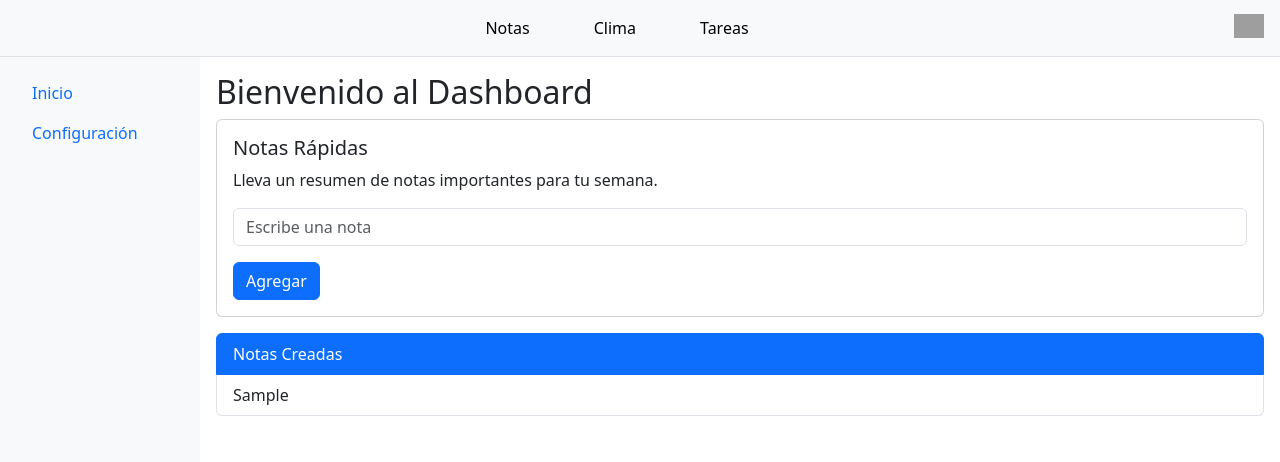
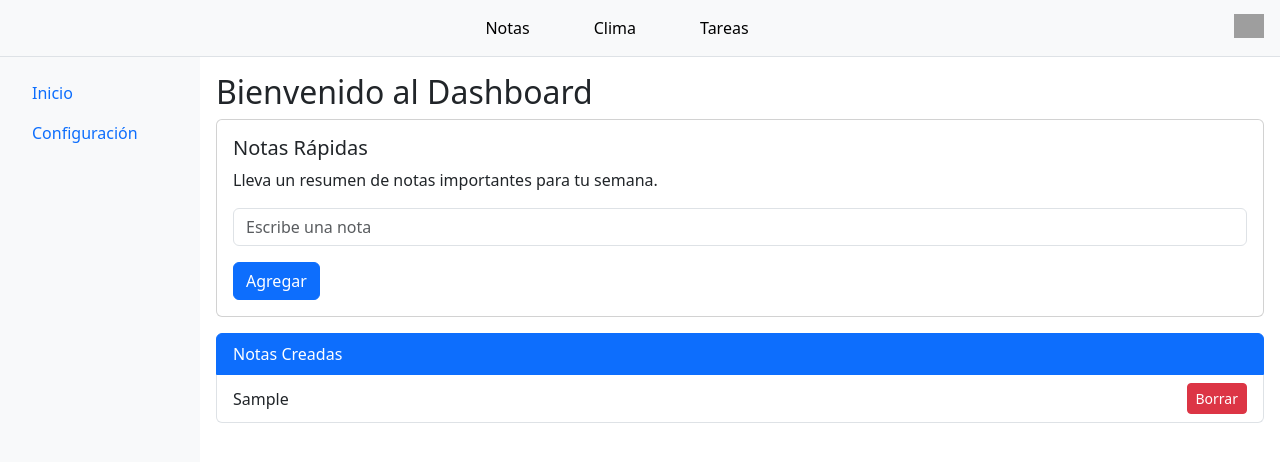
Before and after one commit to TheJonaCode/Personal-Dashboard, a React (Vite) app: page / in a window 1280 px wide. Both pictures are taken after typing "Sample" into the empty fields and a click on the button "Agregar". Shown: the top 462 px of the page. Built offline with nearby package versions, Linux system fonts and the light colour scheme; grey boxes are pictures that could not be loaded.

Commit message:
eliminar nota

```diff
--- a/src/components/Notas.jsx
+++ b/src/components/Notas.jsx
@@ -25,6 +25,13 @@ function Notas() {
     setNota("");
   };
 
+  const borrarNota = (index) => {
+  const nuevasNotas = [...listaNotas];
+  nuevasNotas.splice(index, 1);
+  setListaNotas(nuevasNotas);
+};
+
+
   return (
     <div>
       <div className="card">
@@ -36,10 +43,15 @@ function Notas() {
   </div>
 </div>
 
-      <ul className="list-group">
-        <li className=" mt-3 list-group-item active" aria-current="true">Notas Creadas</li>
-        {listaNotas.map((n, index) => (
-          <li className="list-group-item" key={index}>{n}</li>
+    <ul className="list-group">
+      <li className=" mt-3 list-group-item active" aria-current="true">Notas Creadas</li>
+      {listaNotas.map((n, index) => (
+        <li className="list-group-item d-flex justify-content-between align-items-center" key={index}>
+            {n}
+         <button onClick={() => borrarNota(index)} className="btn btn-danger btn-sm">
+           Borrar
+         </button>
+        </li>
         ))}
       </ul>
     </div>
```
